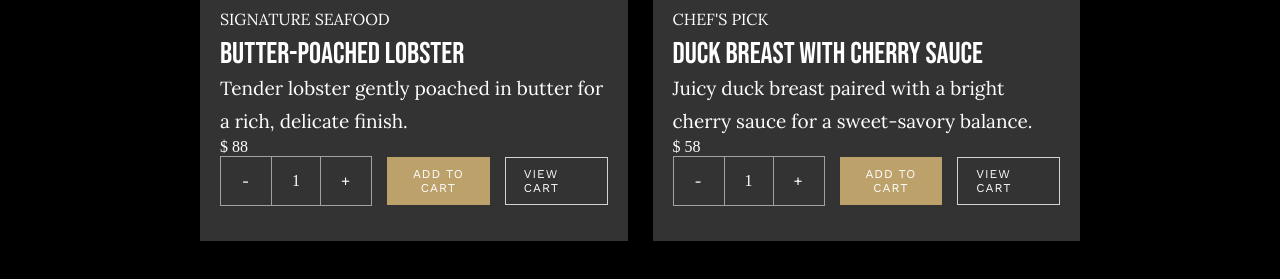
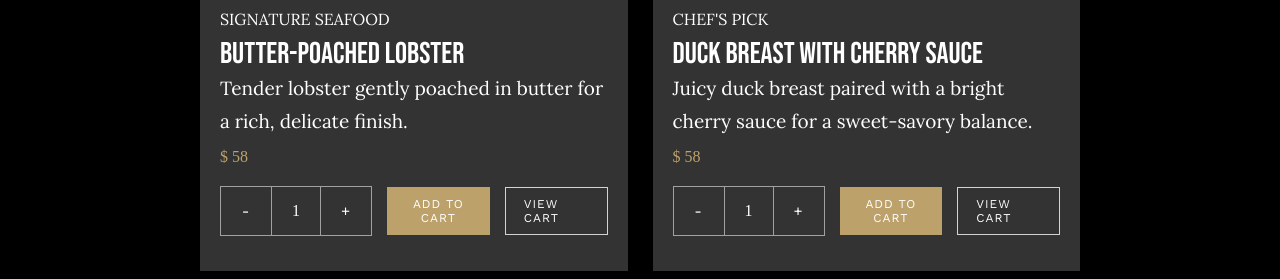
Before and after one commit to melodyohszuvin/melodyohszuvin.github.io, a plain HTML site: page as1/order.html in a window 1280 px wide. Shown: the part 1634-1913 px from the top of the page. Drawn offline with nearby package versions, Linux system fonts and the light colour scheme.

Commit message:
style: add margin to price

```diff
--- a/as1/css/order.css
+++ b/as1/css/order.css
@@ -123,3 +123,12 @@ h2 {
     background-color: transparent;
     color: var(--text-secondary);
 }
+
+.dish-card__info>span {
+    color: var(--nav-hover);
+}
+
+.dish-card__price {
+    display: block;
+    margin: 10px 0 20px;
+}
--- a/as1/order.html
+++ b/as1/order.html
@@ -73,7 +73,7 @@
                     <div class="sub-title">SIGNATURE SEAFOOD</div>
                     <h4 class="dish-card__title">Butter-Poached Lobster</h4>
                     <p class="dish-card__desc">Tender lobster gently poached in butter for a rich, delicate finish.</p>
-                    <span>$ 88</span>
+                    <span class="dish-card__price">$ 58</span>
 
                     <div class="dish-card__actions">
                         <div class="qty">
@@ -94,8 +94,8 @@
                     <div class="sub-title">CHEF'S PICK</div>
                     <h4>Duck Breast with Cherry Sauce</h4>
                     <p>Juicy duck breast paired with a bright cherry sauce for a sweet-savory balance.</p>
-                    <span>$ 58</span>
 
+                    <span class="dish-card__price">$ 58</span>
                     <div class="dish-card__actions">
                         <div class="qty">
                             <button class="qty__btn" type="button">-</button>
```
